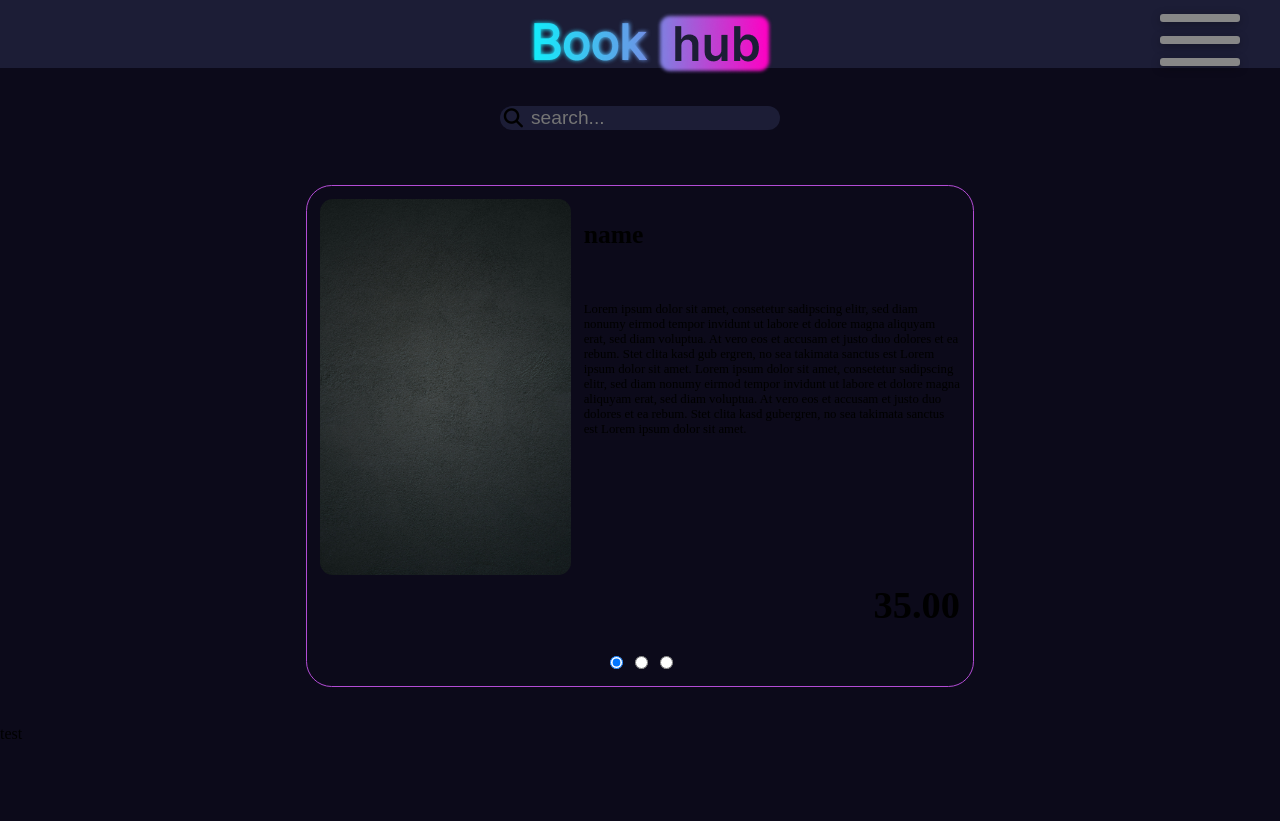
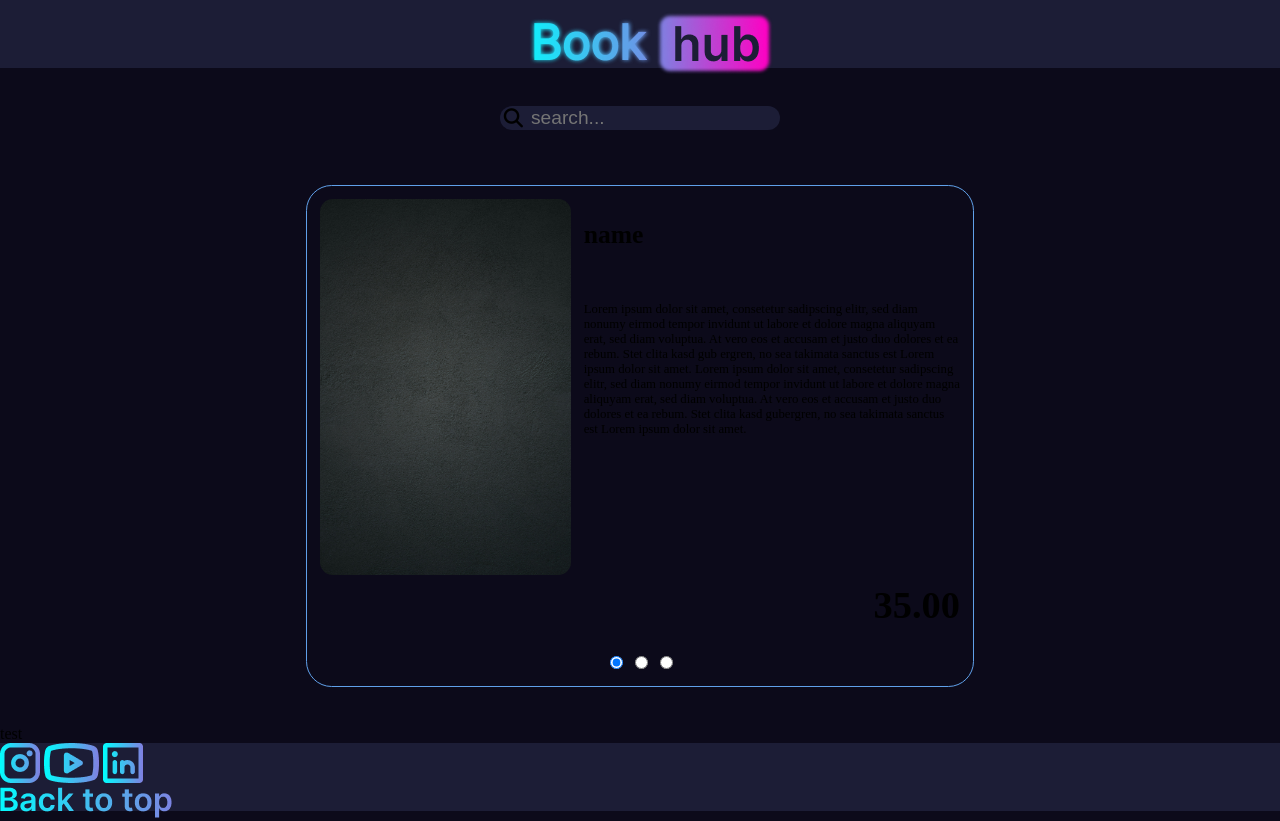
Before and after one commit to YetAnotherCoder00/bookhub, a PHP site: page / in a window 1280 px wide. Before the commit the page ends 739 px from the top, so only its background shows below. Run offline with PHP 8.4, Linux system fonts and the light colour scheme; data that the repository does not hold is empty; some libraries are stand-ins or nearby versions.

Commit message:
Footer some more ig

```diff
--- a/components/footer.php
+++ b/components/footer.php
@@ -1,4 +1,10 @@
 <style>
+
+footer {
+  background-color:#1C1D36;
+  height: 8.5vh;
+}
+
 </style>
 
 
@@ -7,5 +13,15 @@
 
 <footer>
   <div>
+    <div class="links">
+      <a href="https://www.instagram.com/reel/C5jPyEwvDLu/?utm_source=ig_web_copy_link"><img src="../assets/Vector.png"></a>
+      <a href="https://www.youtube.com/watch?v=dQw4w9WgXcQ"><img src="../assets/Vector1.png"></a>
+      <a href="https://www.linkedin.com/company/spacex"><img src="../assets/Vector2.png"></a>
+    </div>
+    <div class="backUp">
+     <a href="#header_container"><img src="../assets/Back_to_top.png"></a>
+    </div>
+
+
   </div>
 </footer>
--- a/components/header.php
+++ b/components/header.php
@@ -1,7 +1,7 @@
 <style>
 #header_container {
   background-color:#1C1D36;
-  max-height:8.5vh ;
+  max-height: 8.5vh;
 }
 
 .logo {
@@ -35,7 +35,7 @@ span {
   display: block;
   width: 100%;
   box-shadow: 0 2px 10px 0 rgba(0,0,0,0.3);
-  border-radius: 3px;
+  border-radius: 3px;<img href="">
   height: 8px;
   background: #878787;
   transition: all .3s;
--- a/index.css
+++ b/index.css
@@ -60,7 +60,7 @@ body {
   align-items: center;
   margin: 3vw auto;
   flex-direction: column;
-  border: solid 0.1vw #B34CD5;
+  border: solid 0.1vw #60A0E9;
   border-radius: 2vw;
   padding: 1vw;
 }
@@ -106,7 +106,7 @@ p {
   align-items: center;
   margin: 3vw auto;
   flex-direction: column;
-  border: solid 0.1vw #B34CD5;
+  border: solid 0.1vw #60A0E9;
   border-radius: 2vw;
   padding: 1vw;
 }
--- a/index.php
+++ b/index.php
@@ -32,7 +32,7 @@ else {
 <body>
 <?php include "components/header.php"; ?>
 
-  <div class="content">
+  <div class="content" id="top">
   <div class="search_container">
 
     <div class="searchbar">
@@ -126,6 +126,10 @@ else {
         ?>
     </div>
 
+  <?php
+    include "components/footer.php";
+  ?>
+
 </body>
 
 </html>
```
